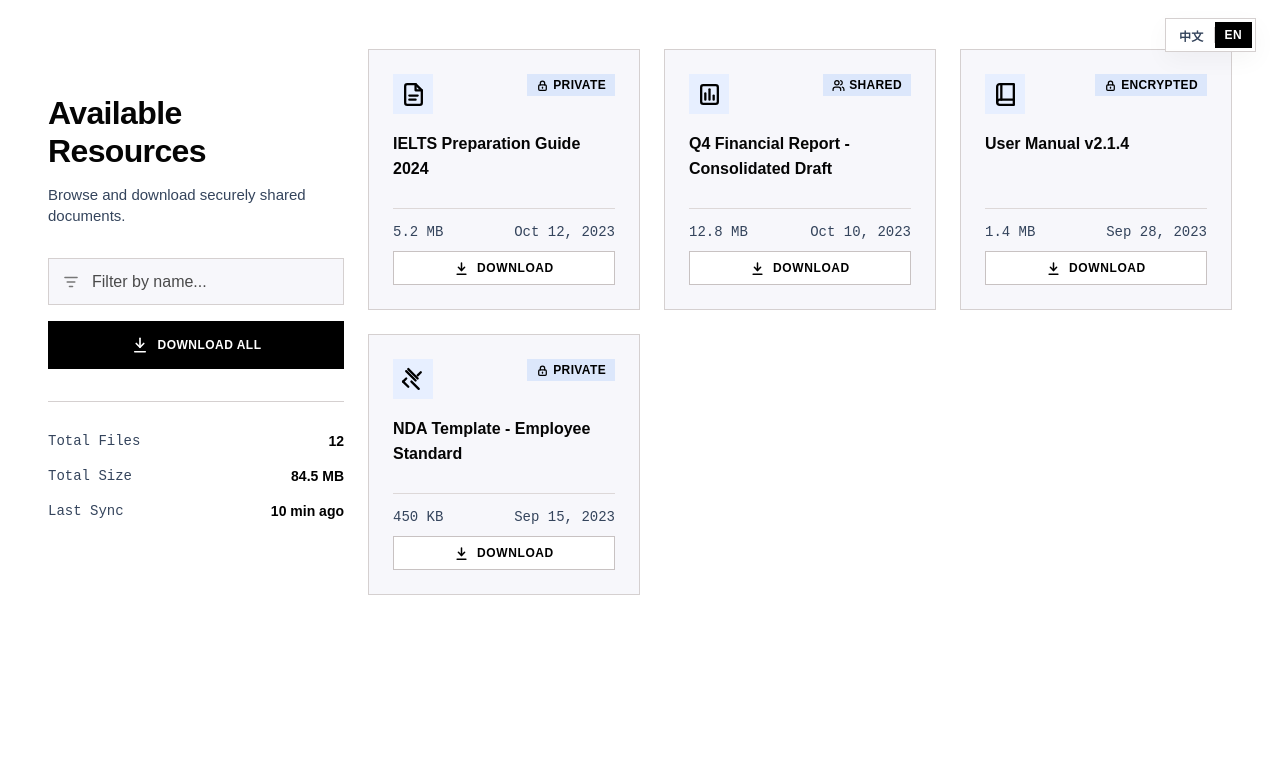
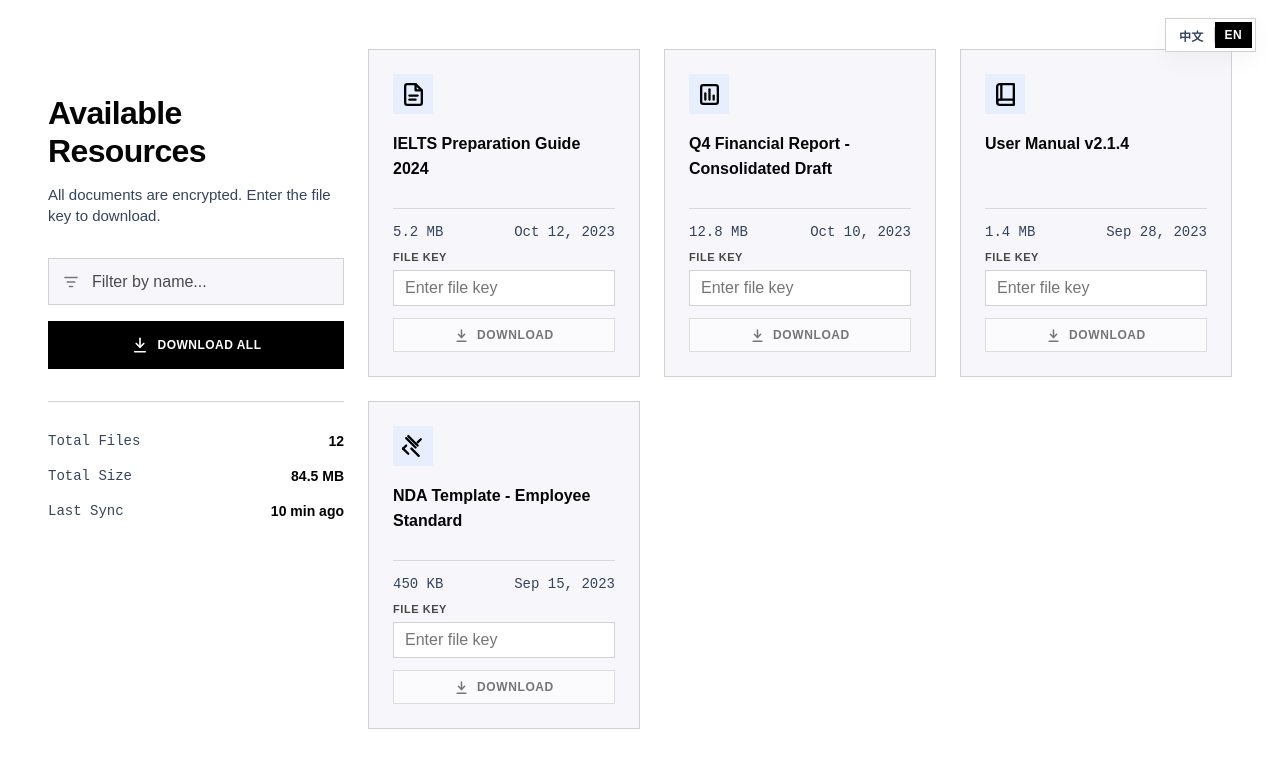
Before and after one commit to StephenChanHub/downloader-frontend, a React (Create React App) app: page / in a window 1280 px wide. Both pictures are taken after a click on the button "Access Files". Shown: the top 768 px of the page. Built offline with nearby package versions, Linux system fonts and the light colour scheme.

Commit message:
feat: second real commit

```diff
--- a/src/App.jsx
+++ b/src/App.jsx
@@ -6,7 +6,6 @@ const resources = [
     title: 'IELTS Preparation Guide 2024',
     size: '5.2 MB',
     date: 'Oct 12, 2023',
-    access: 'private',
     icon: 'file',
     downloads: 142,
   },
@@ -15,7 +14,6 @@ const resources = [
     title: 'Q4 Financial Report - Consolidated Draft',
     size: '12.8 MB',
     date: 'Oct 10, 2023',
-    access: 'shared',
     icon: 'chart',
     downloads: 89,
   },
@@ -24,7 +22,6 @@ const resources = [
     title: 'User Manual v2.1.4',
     size: '1.4 MB',
     date: 'Sep 28, 2023',
-    access: 'encrypted',
     icon: 'book',
     downloads: 61,
   },
@@ -33,7 +30,6 @@ const resources = [
     title: 'NDA Template - Employee Standard',
     size: '450 KB',
     date: 'Sep 15, 2023',
-    access: 'private',
     icon: 'gavel',
     downloads: 34,
   },
@@ -43,13 +39,11 @@ const adminFiles = [
   {
     id: 101,
     title: 'Q3 Financial Report - Final',
-    access: 'private',
     downloads: 142,
   },
   {
     id: 102,
     title: 'Employee Handbook V4',
-    access: 'shared',
     downloads: 89,
   },
 ];
@@ -71,10 +65,12 @@ const copy = {
     adminEntrance: 'Admin entrance',
     availableResourcesLine1: 'Available',
     availableResourcesLine2: 'Resources',
-    resourcesDescription: 'Browse and download securely shared documents.',
+    resourcesDescription: 'All documents are encrypted. Enter the file key to download.',
     filterByName: 'Filter by name...',
     filterByNameAria: 'Filter by name',
     downloadAll: 'DOWNLOAD ALL',
+    downloadKey: 'FILE KEY',
+    enterFileKey: 'Enter file key',
     download: 'DOWNLOAD',
     totalFiles: 'Total Files',
     totalSize: 'Total Size',
@@ -89,35 +85,24 @@ const copy = {
     uploadNewPdf: 'Upload New PDF',
     signOut: 'Sign Out',
     uploadResource: 'Upload Resource',
-    uploadDescription: 'Securely distribute new documents.',
+    uploadDescription: 'All uploaded documents are encrypted and require a download key.',
     documentTitle: 'DOCUMENT TITLE',
     documentTitlePlaceholder: 'e.g., Annual Report',
-    accessLevel: 'ACCESS LEVEL',
+    downloadKeyPlaceholder: 'Set file download key',
     filePayload: 'FILE PAYLOAD',
     dropZoneText: 'Click to browse or drag',
     dropZonePdf: 'PDF here',
     maxSize: 'Max size: 50MB',
     processUpload: 'Process Upload',
     resourceManagement: 'Resource Management',
-    managementDescription: 'Active files currently distributed.',
+    managementDescription: 'Encrypted files currently distributed.',
     searchResources: 'Search resources...',
     searchResourcesAria: 'Search resources',
     managementTableAria: 'Resource management table',
     tableTitle: 'TITLE',
-    tableAccess: 'ACCESS',
     tableDownloads: 'DOWNLOADS',
     tableActions: 'ACTIONS',
     deleteFile: 'Delete',
-    accessLabels: {
-      private: 'PRIVATE',
-      shared: 'SHARED',
-      encrypted: 'ENCRYPTED',
-    },
-    accessOptions: {
-      private: 'Private (Key Required)',
-      shared: 'Shared',
-      encrypted: 'Encrypted',
-    },
   },
   zh: {
     languageLabel: '语言',
@@ -135,10 +120,12 @@ const copy = {
     adminEntrance: '管理员入口',
     availableResourcesLine1: '可用',
     availableResourcesLine2: '资源',
-    resourcesDescription: '浏览并安全下载共享文档。',
+    resourcesDescription: '所有文档均已加密，填写文件密钥后才可下载。',
     filterByName: '按名称筛选...',
     filterByNameAria: '按名称筛选',
     downloadAll: '全部下载',
+    downloadKey: '文件密钥',
+    enterFileKey: '请输入文件密钥',
     download: '下载',
     totalFiles: '文件总数',
     totalSize: '文件总大小',
@@ -153,35 +140,24 @@ const copy = {
     uploadNewPdf: '上传新 PDF',
     signOut: '退出登录',
     uploadResource: '上传资源',
-    uploadDescription: '安全分发新文档。',
+    uploadDescription: '所有上传文档默认加密，下载时必须填写密钥。',
     documentTitle: '文档标题',
     documentTitlePlaceholder: '例如：年度报告',
-    accessLevel: '访问级别',
+    downloadKeyPlaceholder: '设置文件下载密钥',
     filePayload: '文件载荷',
     dropZoneText: '点击浏览或拖拽',
     dropZonePdf: 'PDF 到此处',
     maxSize: '最大：50MB',
     processUpload: '处理上传',
     resourceManagement: '资源管理',
-    managementDescription: '当前正在分发的文件。',
+    managementDescription: '当前正在分发的加密文件。',
     searchResources: '搜索资源...',
     searchResourcesAria: '搜索资源',
     managementTableAria: '资源管理表格',
     tableTitle: '标题',
-    tableAccess: '访问权限',
     tableDownloads: '下载次数',
     tableActions: '操作',
     deleteFile: '删除',
-    accessLabels: {
-      private: '私密',
-      shared: '共享',
-      encrypted: '加密',
-    },
-    accessOptions: {
-      private: '私密（需要密钥）',
-      shared: '共享',
-      encrypted: '加密',
-    },
   },
 };
 
@@ -410,11 +386,16 @@ function LoginPage({ onNavigate, t }) {
 }
 
 function ResourceCard({ item, t }) {
+  const [fileKey, setFileKey] = useState('');
+
+  const handleDownload = (event) => {
+    event.preventDefault();
+  };
+
   return (
     <article className="resource-card">
       <div className="resource-card__top">
         <div className="resource-icon"><Icon name={item.icon} size={25} strokeWidth={2.2} /></div>
-        <AccessPill type={item.access} t={t} />
       </div>
 
       <h2>{item.title}</h2>
@@ -424,9 +405,21 @@ function ResourceCard({ item, t }) {
         <span>{item.date}</span>
       </div>
 
-      <button className="outline-button">
-        <Icon name="download" size={15} strokeWidth={2.4} /> {t.download}
-      </button>
+      <form className="resource-key-form" onSubmit={handleDownload}>
+        <label className="file-key-field">
+          <span>{t.downloadKey}</span>
+          <input
+            value={fileKey}
+            onChange={(event) => setFileKey(event.target.value)}
+            placeholder={t.enterFileKey}
+            type="password"
+            autoComplete="off"
+          />
+        </label>
+        <button className="outline-button" type="submit" disabled={!fileKey.trim()}>
+          <Icon name="download" size={15} strokeWidth={2.4} /> {t.download}
+        </button>
+      </form>
     </article>
   );
 }
@@ -490,7 +483,7 @@ function ResourcesPage({ onNavigate, t }) {
 
 function AdminPage({ onNavigate, t }) {
   const [title, setTitle] = useState('');
-  const [access, setAccess] = useState('private');
+  const [downloadKey, setDownloadKey] = useState('');
   const [search, setSearch] = useState('');
   const fileInputRef = useRef(null);
 
@@ -539,14 +532,16 @@ function AdminPage({ onNavigate, t }) {
               placeholder={t.documentTitlePlaceholder}
             />
 
-            <label className="form-label" htmlFor="accessLevel">{t.accessLevel}</label>
-            <div className="select-wrap">
-              <select id="accessLevel" value={access} onChange={(event) => setAccess(event.target.value)}>
-                <option value="private">{t.accessOptions.private}</option>
-                <option value="shared">{t.accessOptions.shared}</option>
-                <option value="encrypted">{t.accessOptions.encrypted}</option>
-              </select>
-            </div>
+            <label className="form-label" htmlFor="downloadKey">{t.downloadKey}</label>
+            <input
+              id="downloadKey"
+              className="text-input"
+              value={downloadKey}
+              onChange={(event) => setDownloadKey(event.target.value)}
+              placeholder={t.downloadKeyPlaceholder}
+              type="password"
+              autoComplete="off"
+            />
 
             <label className="form-label">{t.filePayload}</label>
             <button
@@ -586,7 +581,6 @@ function AdminPage({ onNavigate, t }) {
               <thead>
                 <tr>
                   <th>{t.tableTitle}</th>
-                  <th>{t.tableAccess}</th>
                   <th>{t.tableDownloads}</th>
                   <th>{t.tableActions}</th>
                 </tr>
@@ -599,7 +593,6 @@ function AdminPage({ onNavigate, t }) {
                         <Icon name="file" size={18} /> {file.title}
                       </span>
                     </td>
-                    <td><AccessPill type={file.access} t={t} small /></td>
                     <td>{file.downloads}</td>
                     <td>
                       <button className="icon-button" aria-label={`${t.deleteFile} ${file.title}`}>
--- a/src/styles.css
+++ b/src/styles.css
@@ -336,7 +336,7 @@ select:focus,
 }
 
 .resource-card {
-  min-height: 257px;
+  min-height: 312px;
   border: 1px solid var(--line);
   background: var(--soft);
   padding: 24px;
@@ -380,8 +380,41 @@ select:focus,
   font-size: 14px;
 }
 
-.resource-card .outline-button {
+.resource-key-form {
   margin-top: auto;
+  display: grid;
+  gap: 12px;
+}
+
+.file-key-field {
+  display: grid;
+  gap: 7px;
+}
+
+.file-key-field span {
+  font-size: 11px;
+  font-weight: 800;
+  letter-spacing: 0.05em;
+  color: #474747;
+}
+
+.file-key-field input {
+  width: 100%;
+  height: 36px;
+  border: 1px solid var(--line);
+  background: #fff;
+  color: #111;
+  padding: 0 11px;
+  outline: none;
+}
+
+.file-key-field input:focus {
+  border-color: #111;
+}
+
+.outline-button:disabled {
+  cursor: default;
+  opacity: 0.52;
 }
 
 /* Admin screen */
@@ -489,28 +522,8 @@ select:focus,
   padding: 24px;
 }
 
-.upload-card .text-input,
-.upload-card select {
+.upload-card .text-input {
   margin-bottom: 22px;
-}
-
-.select-wrap {
-  position: relative;
-}
-
-.select-wrap select {
-  appearance: none;
-  padding-right: 36px;
-}
-
-.select-wrap::after {
-  content: "⌄";
-  position: absolute;
-  right: 13px;
-  top: 10px;
-  font-size: 18px;
-  color: #687385;
-  pointer-events: none;
 }
 
 .drop-zone {
@@ -620,20 +633,18 @@ tr:last-child td {
 }
 
 td:nth-child(1) {
-  width: 46%;
+  width: 68%;
 }
 
-td:nth-child(2) {
-  width: 22%;
+td:nth-child(2),
+th:nth-child(2) {
+  width: 18%;
+  text-align: right;
 }
 
 td:nth-child(3),
 th:nth-child(3) {
-  text-align: right;
-}
-
-td:nth-child(4),
-th:nth-child(4) {
+  width: 14%;
   text-align: center;
 }
 
```
Also changed, not shown: src/main.jsx (added, +10 -0 lines).
